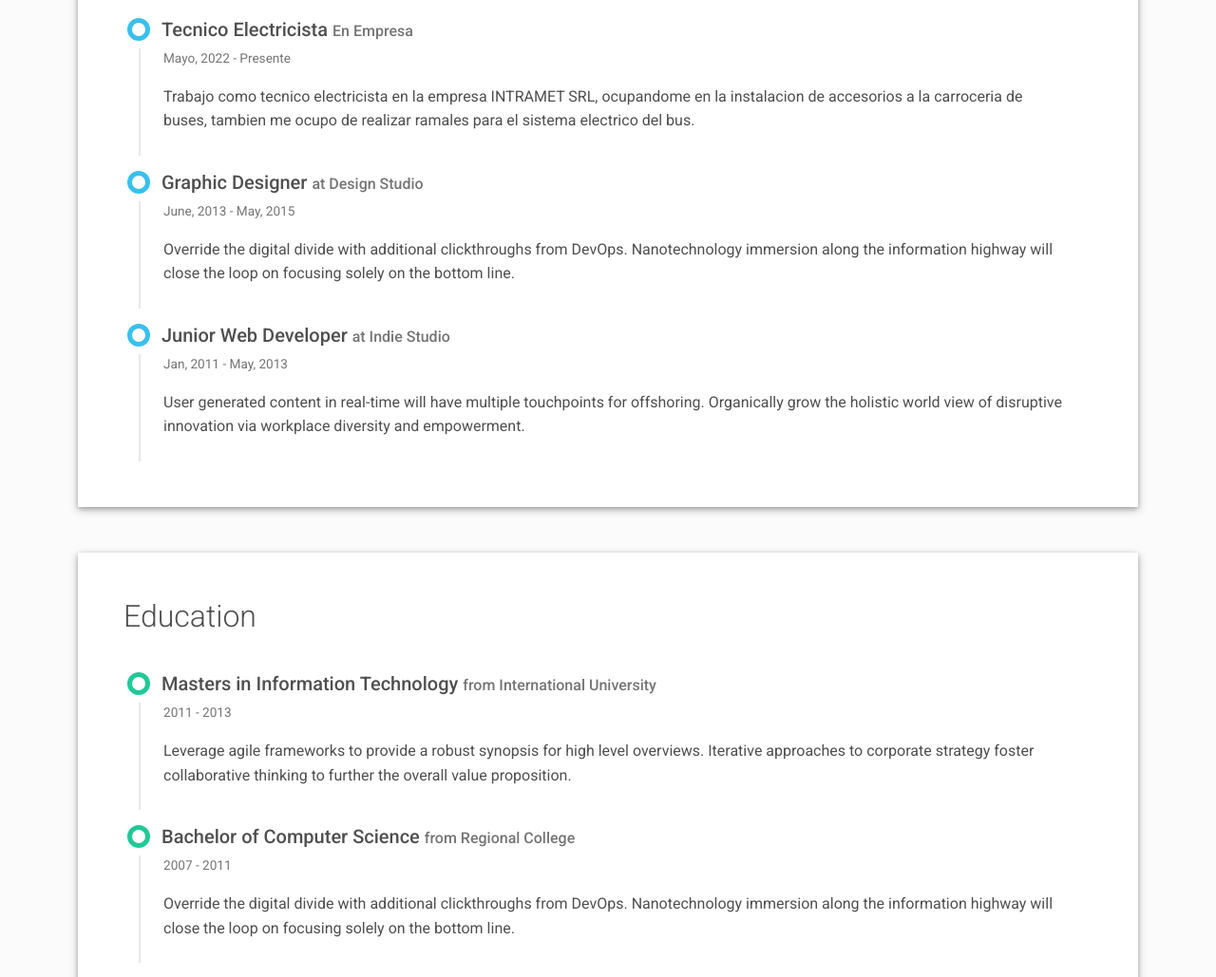
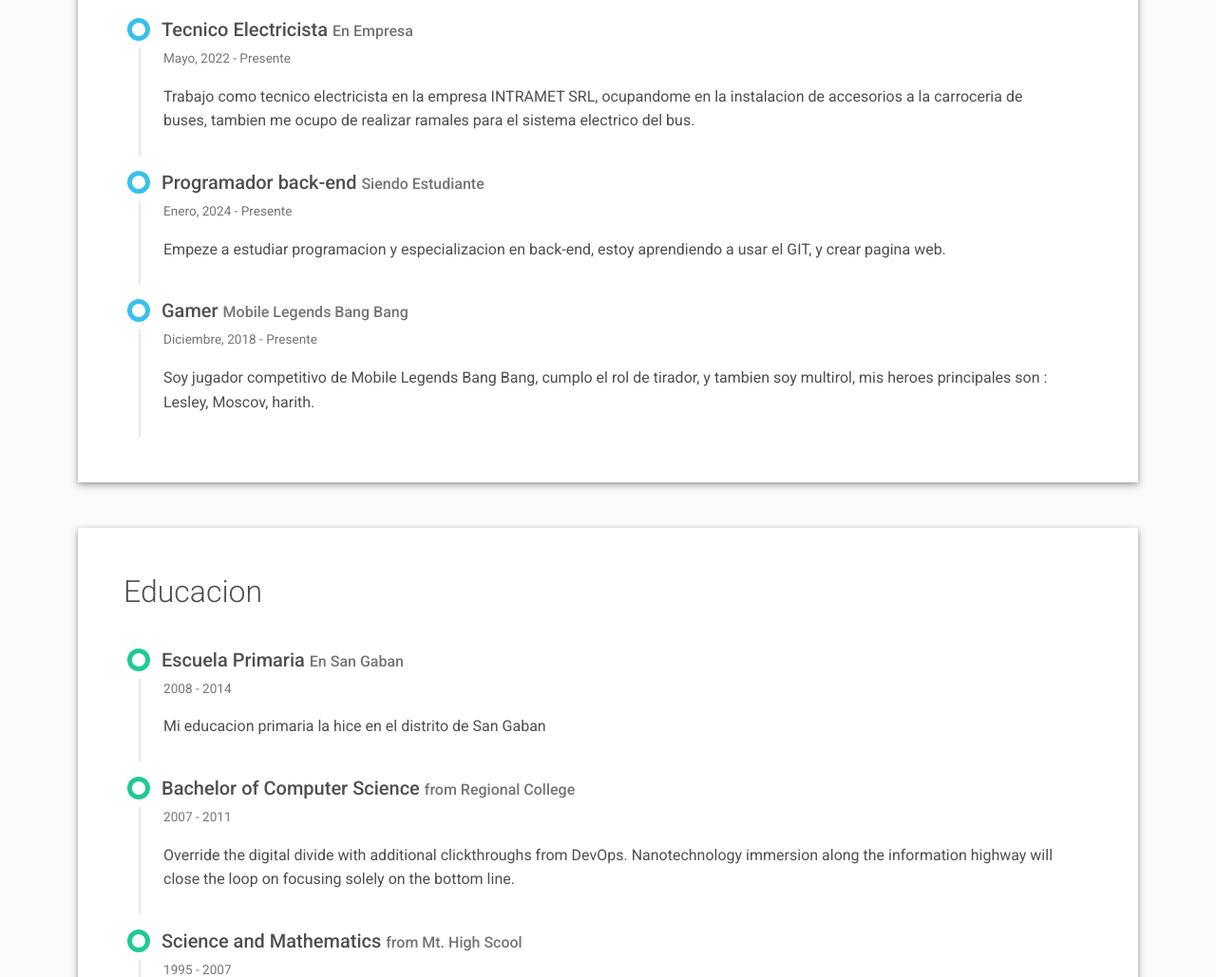
Before and after one commit to JonathanPacompia/JonathanPacompia.github.io, a plain HTML site: page index.html in a window 1280 px wide. Shown: the part 1660-2689 px from the top of the page at 95% size. Drawn offline with Linux system fonts and the light colour scheme.

Commit message:
Cambie la educacion

```diff
--- a/index.html
+++ b/index.html
@@ -199,20 +199,20 @@
         </div>
         <div class="timeline-card timeline-card-info" data-aos="fade-in" data-aos-delay="200">
           <div class="timeline-head px-4 pt-3">
-            <div class="h5">Graphic Designer <span class="text-muted h6">at Design Studio</span></div>
+            <div class="h5">Programador back-end <span class="text-muted h6">Siendo Estudiante </span></div>
           </div>
           <div class="timeline-body px-4 pb-4">
-            <div class="text-muted text-small mb-3">June, 2013 - May, 2015</div>
-            <div>Override the digital divide with additional clickthroughs from DevOps. Nanotechnology immersion along the information highway will close the loop on focusing solely on the bottom line.</div>
+            <div class="text-muted text-small mb-3">Enero, 2024 - Presente</div>
+            <div>Empeze a estudiar programacion y especializacion en back-end, estoy aprendiendo a usar el GIT, y crear pagina web. </div>
           </div>
         </div>
         <div class="timeline-card timeline-card-info" data-aos="fade-in" data-aos-delay="400">
           <div class="timeline-head px-4 pt-3">
-            <div class="h5">Junior Web Developer <span class="text-muted h6">at Indie Studio</span></div>
+            <div class="h5">Gamer <span class="text-muted h6">Mobile Legends Bang Bang</span></div>
           </div>
           <div class="timeline-body px-4 pb-4">
-            <div class="text-muted text-small mb-3">Jan, 2011 - May, 2013</div>
-            <div>User generated content in real-time will have multiple touchpoints for offshoring. Organically grow the holistic world view of disruptive innovation via workplace diversity and empowerment.</div>
+            <div class="text-muted text-small mb-3">Diciembre, 2018 - Presente</div>
+            <div>Soy jugador competitivo de Mobile Legends Bang Bang, cumplo el rol de tirador, y tambien soy multirol, mis heroes principales son : Lesley, Moscov, harith. </div>
           </div>
         </div>
       </div>
@@ -220,15 +220,15 @@
   </div>
   <div class="shadow-1-strong bg-white my-5 p-5" id="education">
     <div class="education-section">
-      <h2 class="h2 fw-light mb-4">Education</h2>
+      <h2 class="h2 fw-light mb-4">Educacion</h2>
       <div class="timeline">
         <div class="timeline-card timeline-card-success" data-aos="fade-in" data-aos-delay="0">
           <div class="timeline-head px-4 pt-3">
-            <div class="h5">Masters in Information Technology <span class="text-muted h6">from International University</span>          </div>
+            <div class="h5">Escuela Primaria <span class="text-muted h6">En San Gaban</span>          </div>
           </div>
           <div class="timeline-body px-4 pb-4">
-            <div class="text-muted text-small mb-3">2011 - 2013</div>
-            <div>Leverage agile frameworks to provide a robust synopsis for high level overviews. Iterative approaches to corporate strategy foster collaborative thinking to further the overall value proposition.</div>
+            <div class="text-muted text-small mb-3">2008 - 2014</div>
+            <div>Mi educacion primaria la hice en el distrito de San Gaban</div>
           </div>
         </div>
         <div class="timeline-card timeline-card-success" data-aos="fade-in" data-aos-delay="200">
```
